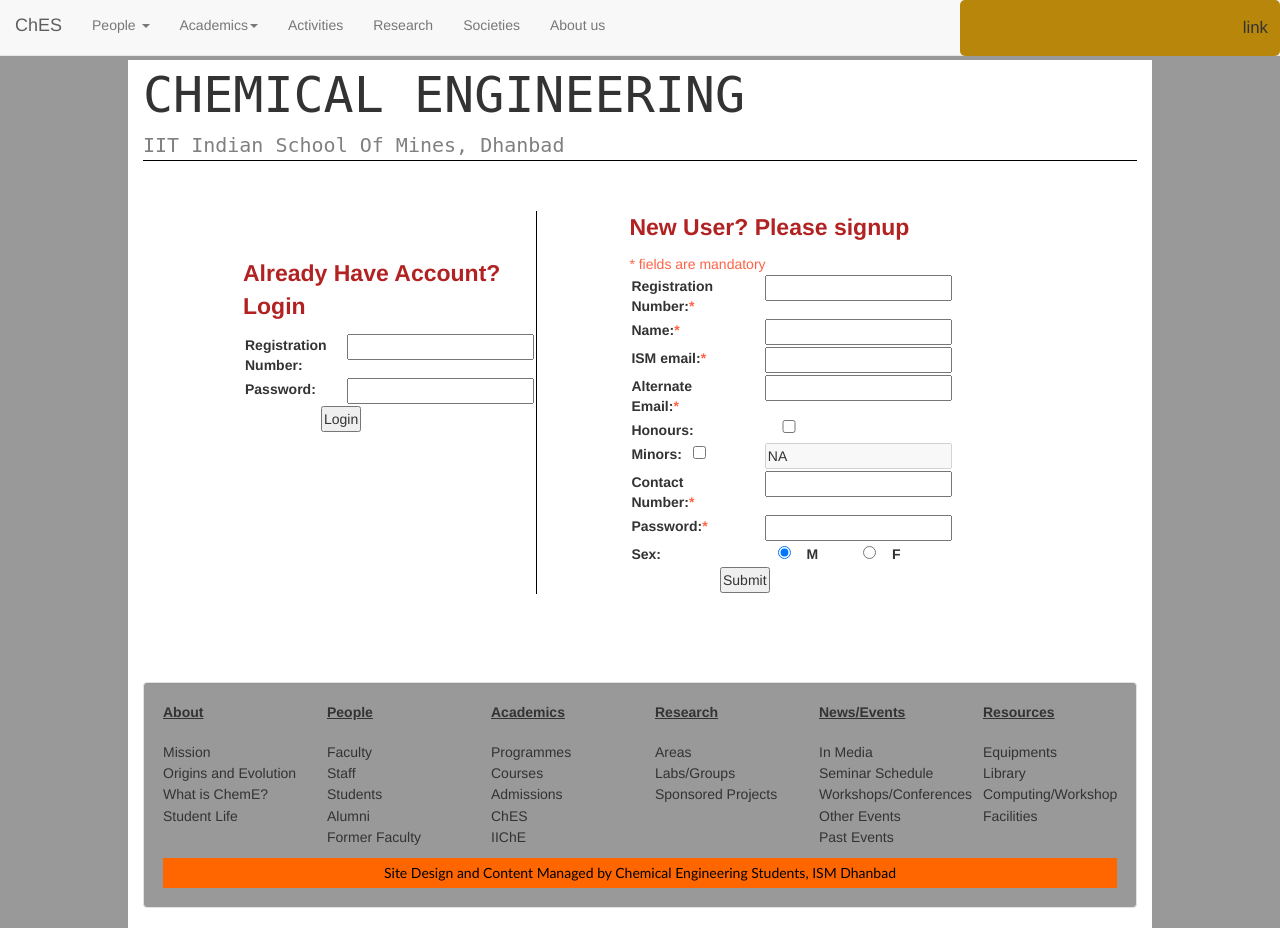
After one commit to code-de-chem/che_php, a PHP site: page /ChemicalIsm/other/student_login.php in a window 1280 px wide. The commit adds this page. Run offline with PHP 8.4, Linux system fonts and the light colour scheme; data that the repository does not hold is empty; a stand-in replaces the project's code that opens the database connection.

Commit message:
updating it to values of 02/09/2016

```diff
--- a/other/Students.php
+++ b/other/Students.php
@@ -39,7 +39,7 @@ $BASE_DIR = "../";
                 $con = new mysqli($host, $user, $password, $dbname, $port, $socket)
                             or die('Could not connect to the database server' . mysqli_connect_error());
                     $dir = $BASE_DIR . "assets/images/faculties/";
-                    $query = "select * from ismism.ism_user_info where ism_user_verified = 1";
+                    $query = "select * from ism_user_info where ism_user_verified = 1";
                     $result = $con->query($query);
                    $con->close();
 
--- a/other/activities.php
+++ b/other/activities.php
@@ -4,6 +4,7 @@
         <meta http-equiv="Content-Type" content="text/html; charset=UTF-8">
         <title>Activities</title>
         <?php include './common_import.php' ?>
+        <script type="text/javascript" src="../assets/js/activities.js" ></script>
     </head>
     <body>
         <?php include "./nav_link.php" ?>
--- a/other/common_import.php
+++ b/other/common_import.php
@@ -1,7 +1,7 @@
+<meta name="viewport" content="width=device-width, initial-scale=1">
 <link rel="shortcut icon" href="../assets/images/favicon.ico" />
-<script type="text/javascript" src="../assets/js/activities.js" ></script>
 <link rel="stylesheet" type="text/css" href="../assets/css/bootstrap.min.css"/>
-<link rel="stylesheet" href="https://maxcdn.bootstrapcdn.com/bootstrap/3.3.6/css/bootstrap.min.css"/>
+<!--<link rel="stylesheet" href="https://maxcdn.bootstrapcdn.com/bootstrap/3.3.6/css/bootstrap.min.css"/>-->
 <link rel="stylesheet" href="http://localhost:8084/ChemicalIsm/assets/css/bootstrap.min.css"/>
 <link rel="stylesheet" type="text/css" href="../assets/css/navigation.css"/>
 <link rel="stylesheet" type="text/css" href="../assets/css/Student.css" />
--- /dev/null
+++ b/other/stud_login_form.php
@@ -0,0 +1,108 @@
+<?php
+if (null!==filter_var($_POST["id"], FILTER_SANITIZE_STRING)) {
+    $id = filter_var($_POST["id"], FILTER_SANITIZE_STRING);
+
+} else {
+
+}
+?>
+
+<script type="text/javascript">
+    function enableMinorText() {
+        var minor = document.getElementById("minors").checked;
+        if (minor) {
+            document.getElementById("minorBranch").value = "";
+            document.getElementById("minorBranch").disabled = false;
+        }
+        else {
+            document.getElementById("minorBranch").value = "NA";
+            document.getElementById("minorBranch").disabled = true;
+        }
+    }
+</script>
+
+<div class="row">
+    <div class="col-lg-4" id="mainLoginISMStudent">
+        <div class="loginHead">Already Have Account? Login</div>
+        <div class="required display-none" id="loginError"></div>
+        <form name="loginForm" id="loginForm" action="ISMLoginProcess.jsp" method="post">
+            <div class="row" id="usernameSpan">
+                <div class="col-lg-4"><label for="regNo">Registration Number:</label></div>
+                <div class="col-lg-8"><input type="text" name="regNo" id="regNo" maxlength="10" required="Required" /></div>
+            </div>
+            <div class="row" id="passwordSpan">
+                <div class="col-lg-4"><label for="password">Password:</label></div>
+                <div class="col-lg-8"><input type="password" name="password" id="password" required="Required" /><br /></div>
+            </div>
+            <input type="hidden" name="login" value="login" required="required"/>
+            <div class="row" id="submitSpan">
+                <div class="col-lg-3"></div>
+                <div class="col-lg-4"><input type="submit" value="Login" /></div>
+            </div>
+        </form>
+
+    </div>
+    <div class="col-lg-8" id="mainNewUser">
+        <div class="loginHead">New User? Please signup</div>
+        <div><span class="required">* fields are mandatory</span></div>
+        <form method="POST" action="addISMUser.jsp">
+            <div class="mainDetailsEnter">
+                <div class="row">
+                    <div class="col-lg-3"><label for="newregNo">Registration Number:<span class="required">*</span></label></div>
+                    <div class="col-lg-6"><input type="text" name="newregNo" id="newregNo" required="Required"/></div>
+                    <div class="col-lg-3 required" id="errReg"></div>
+                </div>
+                <div class="row">
+                    <div class="col-lg-3"><label for="username">Name:<span class="required">*</span></label></div>
+                    <div class="col-lg-6"><input type="text" name="username" id="username" required="Required"/></div>
+                    <div class="col-lg-3 required" id="errUser"></div>
+                </div>
+                <div class="row">
+                    <div class="col-lg-3"><label for="ismEmail">ISM email:<span class="required">*</span></label></div>
+                    <div class="col-lg-6"><input type="text" name="ismEmail" id="ismEmail" required="Required"/></div>
+                    <div class="col-lg-3 required" id="errISMEmail"></div>
+                </div>
+                <div class="row">
+                    <div class="col-lg-3"><label for="alternateEmail">Alternate Email:<span class="required">*</span></label></div>
+                    <div class="col-lg-6"><input type="text" name="alternateEmail" id="alternateEmail" required="Required"/></div>
+                    <div class="col-lg-3 required" id="errAEmali"></div>
+                </div>
+                <div class="row">
+                    <div class="col-lg-3"><label for="username">Honours:</label></div>
+                    <div class="col-lg-6"><input type="checkbox" name="honours" id="honours" value="Honours" /></div>
+                </div>
+                <div class="row">
+                    <div class="col-lg-3">
+                        <label for="username">Minors:</label>
+                        <input type="checkbox" name="minors" id="minors" onclick="enableMinorText()" />
+                    </div>
+                    <div class="col-lg-6"><input type="text" name="minorBranch" id="minorBranch" disabled="disabled" value="NA" /></div>
+                    <div class="col-lg-3 required" id="errMinor"></div>
+                </div>
+                <div class="row">
+                    <div class="col-lg-3"><label for="contactNo">Contact Number:<span class="required">*</span></label></div>
+                    <div class="col-lg-6"><input type="text" name="contactNo" id="contactNo" autocomplete="off" required="Required"/></div>
+                    <div class="col-lg-3 required" id="errContact"></div>
+                </div>
+                <div class="row">
+                    <div class="col-lg-3"><label for="newpassword">Password:<span class="required">*</span></label></div>
+                    <div class="col-lg-6"><input type="password" name="newpassword" id="newpassword" autocomplete="off" required="Required"/> </div>
+                    <div class="col-lg-3 required" id="errPass"></div>
+                </div>
+                <div class="row">
+                    <div class="col-lg-3"><label for="sex">Sex:</label></div>
+                    <div class="col-lg-5">
+                        <input type="radio" name="sex" id="male" value="male" checked="checked" /><label class="sexRadio" for="male">M</label>
+                        <input type="radio" name="sex" id="female" value="female" /><label class="sexRadio" for="female">F</label>
+                    </div>
+                </div>
+
+            <input type="hidden" name="newUser" value="newUser" required="required"/>
+                <div class="row">
+                    <div class="col-lg-2"></div>
+                    <div class="col-lg-4"><input type="submit" value="Submit" /></div>
+                </div>
+            </div>
+        </form>
+    </div>
+</div>
--- /dev/null
+++ b/other/student_login.php
@@ -0,0 +1,25 @@
+<?php
+
+?>
+<!DOCTYPE html>
+<html>
+    <head>
+        <meta http-equiv="Content-Type" content="text/html; charset=UTF-8">
+        <title>Login</title>
+        <?php include './common_import.php' ?>
+    </head>
+    <body>
+
+        <?php include "./nav_link.php" ?>
+        <?php include "./nav.php" ?>
+        <div class="container" id="try">
+            <?php include './banner.php' ?>
+            <div class="loginArea">
+        <?php include "./stud_login_form.php" ?>
+            </div>
+
+        <?php include './foot.php' ?>
+        </div>
+
+    </body>
+</html>
```
Also changed, not shown: other/Faculty.php (+27 -10 lines), other/FacultyDetail.php (added, +135 -0 lines), other/studentProfile.php (+23 -11 lines).
